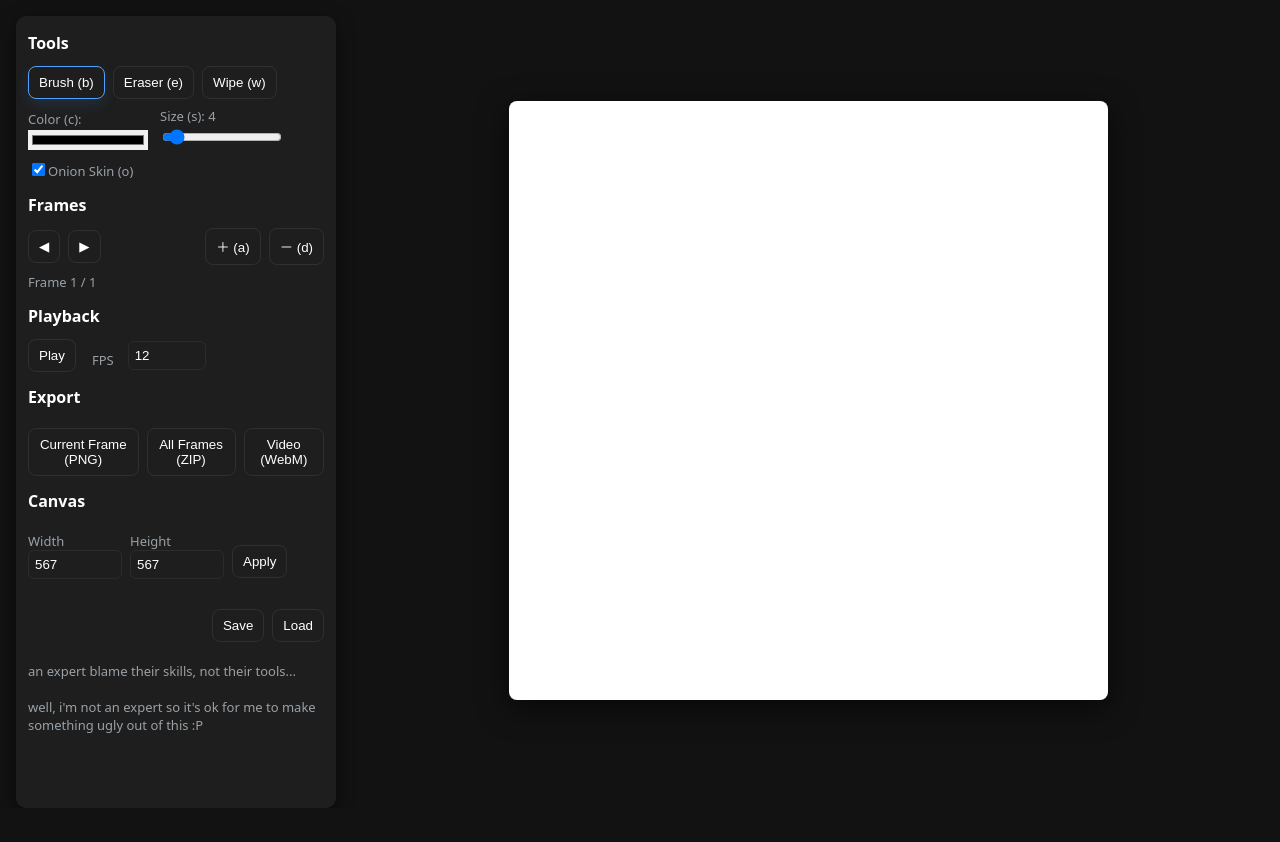
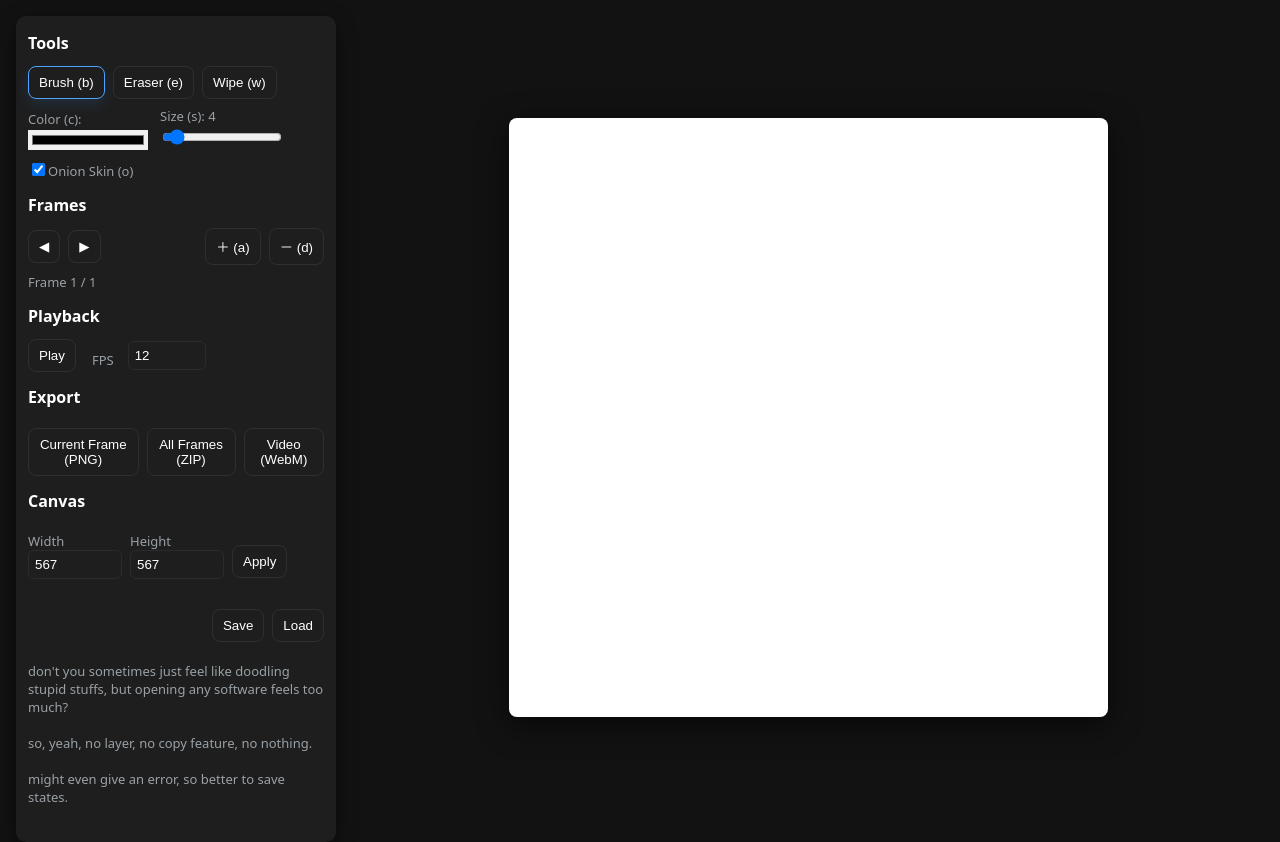
Before and after one commit to dita1708/simple-frame-by-frame-tool, a plain HTML site: page index.html in a window 1280 px wide. Before the commit the page ends 808 px from the top, so only its background shows below. Drawn offline with nearby package versions, Linux system fonts and the light colour scheme.

Commit message:
Update index.html

```diff
--- a/index.html
+++ b/index.html
@@ -98,8 +98,9 @@
 
 
 
-      <div style="height:12px"></div>
-      <div class="meta">an expert blame their skills, not their tools... <br><br>well, i'm not an expert so it's ok for me to make something ugly out of this :P</div>
+
+ <div style="height:12px"></div>
+      <div class="meta">don't you sometimes just feel like doodling stupid stuffs, but opening any software feels too much?<br><br>so, yeah, no layer, no copy feature, no nothing.<br><br>might even give an error, so better to save states.</div>
     </div>
 
     <div id="stage-wrap">
```
